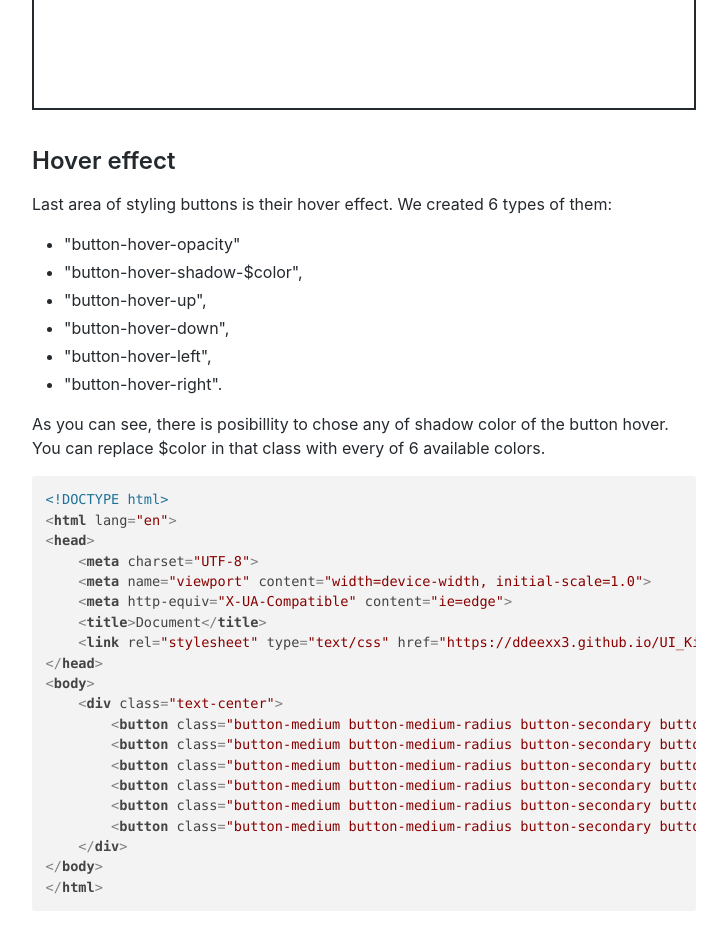
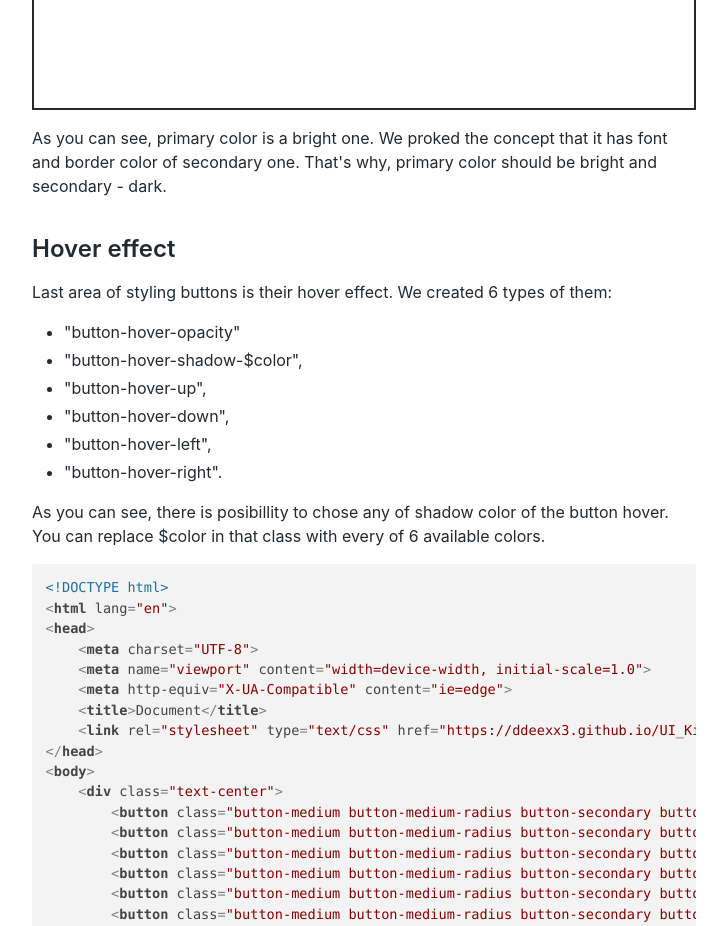
Before and after one commit to DdEeXx3/UI_Kit, a plain HTML site: page docs/doc4.html in a window 1280 px wide. Shown: the part 3920-4846 px from the top of the page, without its empty margins (276-1003 px from the left). Drawn offline with nearby package versions, Linux system fonts and the light colour scheme; a script that the page names is missing.

Commit message:
Deploy website
Deploy website version based on d30408ef3a9daf543f82986f12e53a45d0afa660

```diff
--- a/docs/doc4.html
+++ b/docs/doc4.html
@@ -184,6 +184,7 @@
   on <a href="https://codepen.io">CodePen</a>.</span>
 </p>
 <script async src="https://static.codepen.io/assets/embed/ei.js"></script>
+<p>As you can see, primary color is a bright one. We proked the concept that it has font and border color of secondary one. That's why, primary color should be bright and secondary - dark.</p>
 <h2><a class="anchor" aria-hidden="true" id="hover-effect"></a><a href="#hover-effect" aria-hidden="true" class="hash-link"><svg class="hash-link-icon" aria-hidden="true" height="16" version="1.1" viewBox="0 0 16 16" width="16"><path fill-rule="evenodd" d="M4 9h1v1H4c-1.5 0-3-1.69-3-3.5S2.55 3 4 3h4c1.45 0 3 1.69 3 3.5 0 1.41-.91 2.72-2 3.25V8.59c.58-.45 1-1.27 1-2.09C10 5.22 8.98 4 8 4H4c-.98 0-2 1.22-2 2.5S3 9 4 9zm9-3h-1v1h1c1 0 2 1.22 2 2.5S13.98 12 13 12H9c-.98 0-2-1.22-2-2.5 0-.83.42-1.64 1-2.09V6.25c-1.09.53-2 1.84-2 3.25C6 11.31 7.55 13 9 13h4c1.45 0 3-1.69 3-3.5S14.5 6 13 6z"></path></svg></a>Hover effect</h2>
 <p>Last area of styling buttons is their hover effect. We created 6 types of them:</p>
 <ul>
```
Also changed, not shown: docs/doc4/index.html (+1 -0 lines).
